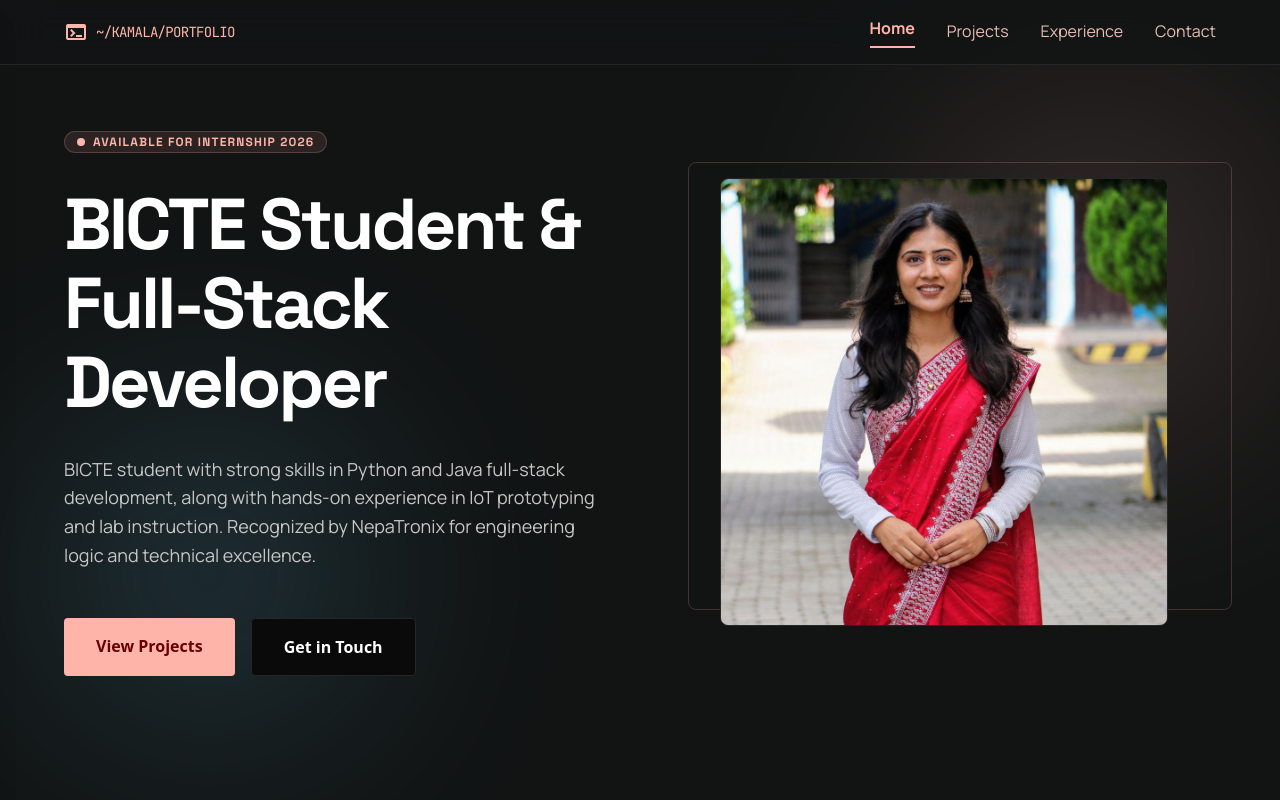
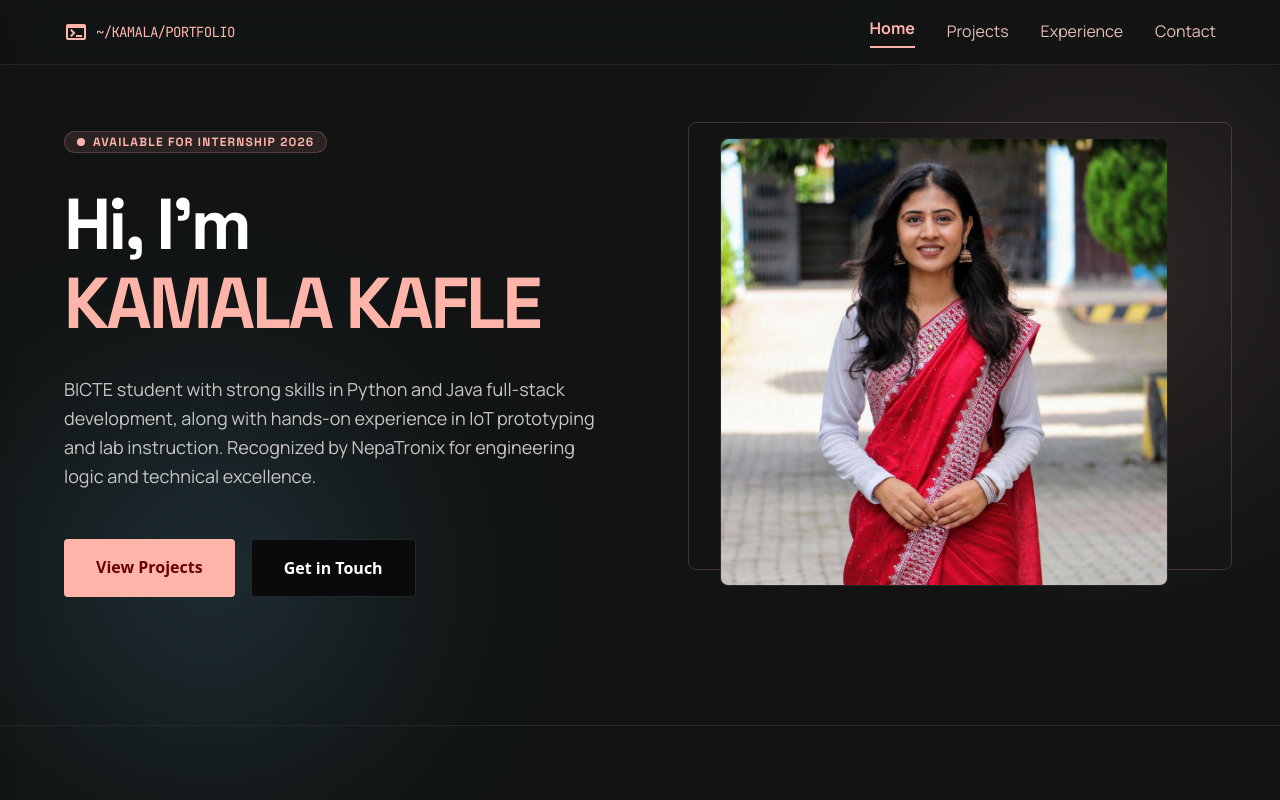
Before and after one commit to Kusum242/Personal_Website, a website: page home.html in a window 1280 px wide. Shown: the top 800 px of the page. Drawn offline with nearby package versions, Linux system fonts and the light colour scheme.

Commit message:
Updating Home page content.

```diff
--- a/home.html
+++ b/home.html
@@ -200,7 +200,8 @@
                     </div>
                     <h1
                         class="font-display-lg-mobile md:font-display-lg text-display-lg-mobile md:text-display-lg text-text-primary">
-                        BICTE Student &amp; Full-Stack Developer
+                        Hi, I'm
+                        <span class="block text-primary">KAMALA KAFLE</span>
                     </h1>
                     <p class="font-body-lg text-body-lg text-secondary max-w-xl">
                         BICTE student with strong skills in Python and Java full-stack development, along with hands-on
```
